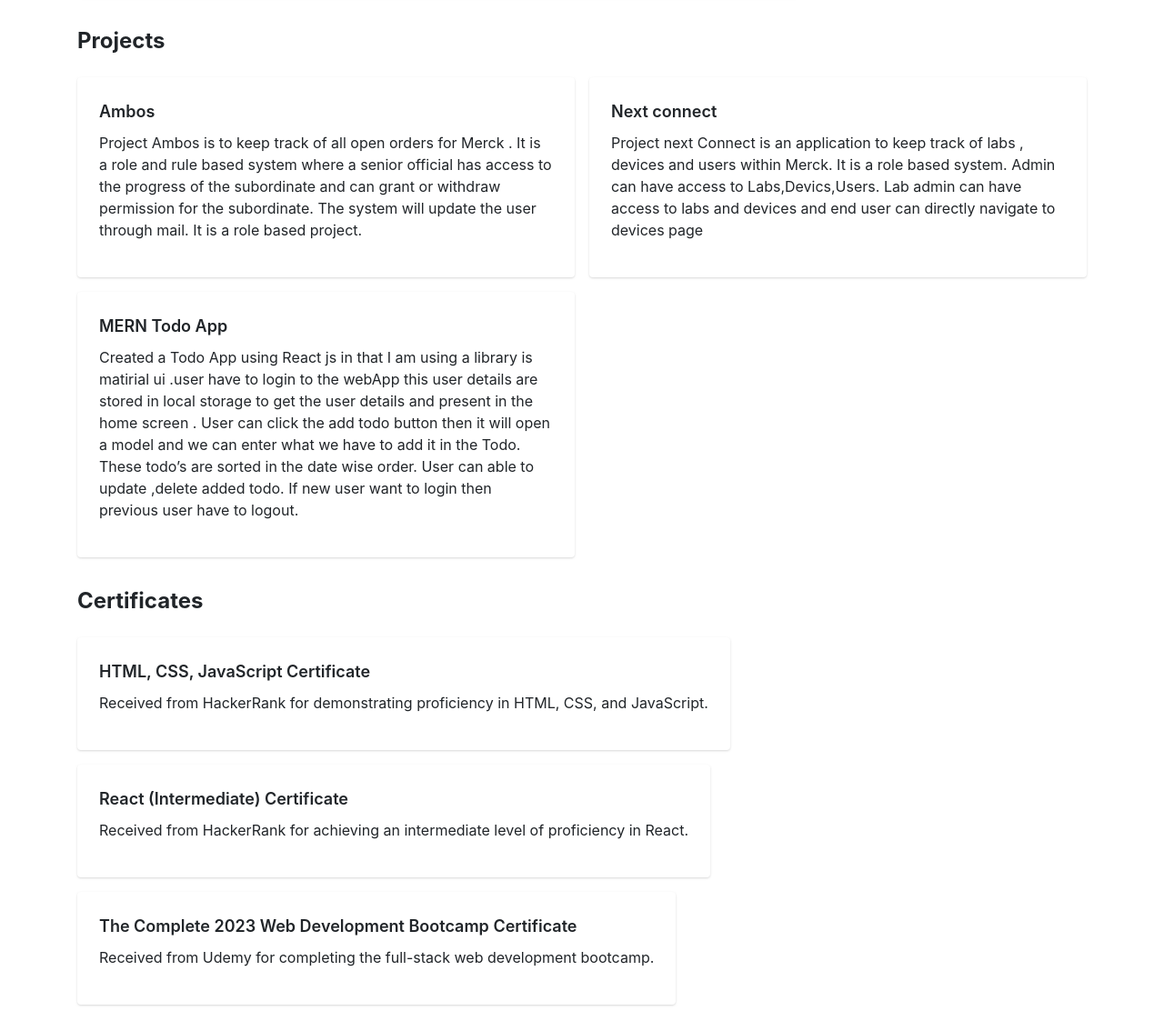
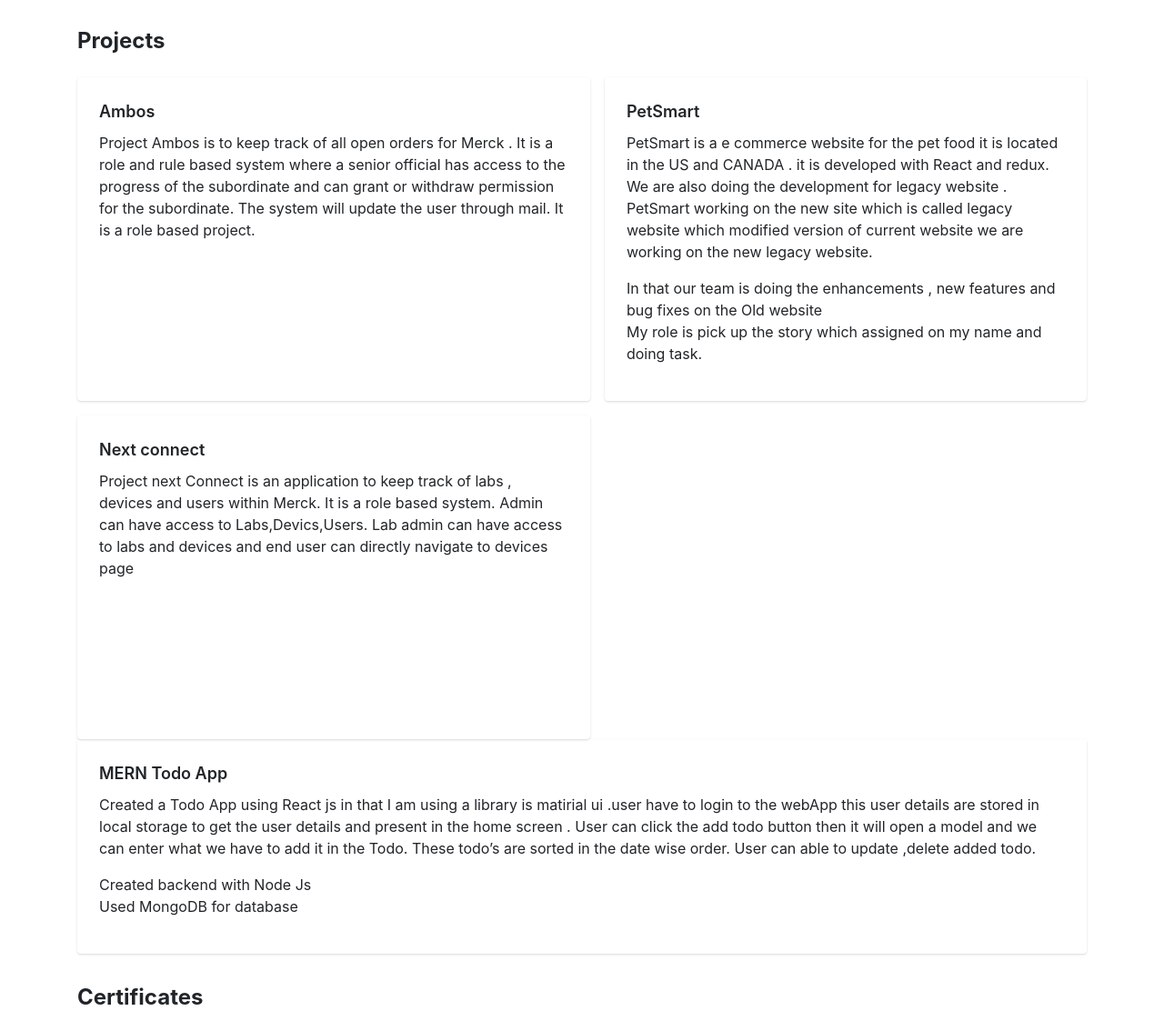
Before and after one commit to sravansls-2000/Resume, a plain HTML site: page index.html in a window 1280 px wide. Shown: the part 1695-2829 px from the top of the page at 91% size. Drawn offline with nearby package versions, Linux system fonts and the light colour scheme.

Commit message:
added the petsmart project into my resume

```diff
--- a/index.html
+++ b/index.html
@@ -171,7 +171,7 @@
       <!-- Projects section with extra details -->
       <section class="mb-8" id="projects">
         <h2 class="text-2xl font-bold mb-4">Projects</h2>
-        <div class="grid grid-cols-1 sm:grid-cols-2 gap-4">
+        <div class="grid grid-rows-2 grid-flow-col gap-4">
           <!-- Project 1 -->
           <div class="bg-white p-4 shadow rounded">
             <h3 class="text-lg font-semibold mb-2">Ambos</h3>
@@ -196,6 +196,18 @@
           </div>
           <!-- Project 3 (extra) -->
           <div class="bg-white p-4 shadow rounded">
+            <h3 class="text-lg font-semibold mb-2">PetSmart</h3>
+            <p>
+              PetSmart is a e commerce website for the pet food it is located in the US and CANADA . it is developed with React and redux. We are also doing the development for legacy website . PetSmart working on the new site which is called legacy website which modified version of current website we are working on the new legacy website.
+            </p>
+            <ol>
+              <li>In that our team is doing the enhancements , new features and bug fixes on the Old website</li>
+              <li>My role is pick up the story which assigned on my name and doing task.</li>
+
+            </ol>
+          </div>
+        </div>
+        <div class="bg-white p-4 shadow rounded">
           <h3 class="text-lg font-semibold mb-2">MERN Todo App</h3>
           <p>
             Created a Todo App using React js in that I am using a library is
@@ -204,9 +216,12 @@
             the home screen . User can click the add todo button then it will
             open a model and we can enter what we have to add it in the Todo.
             These todo’s are sorted in the date wise order. User can able to
-              update ,delete added todo. If new user want to login then previous
-              user have to logout.
+            update ,delete added todo.
           </p>
+          <ul>
+            <li>Created backend with Node Js</li>
+            <li>Used MongoDB for database</li>
+          </ul>
         </div>
       </div>
       </section>
```
Lines whose indentation alone changed are shown as unchanged.
